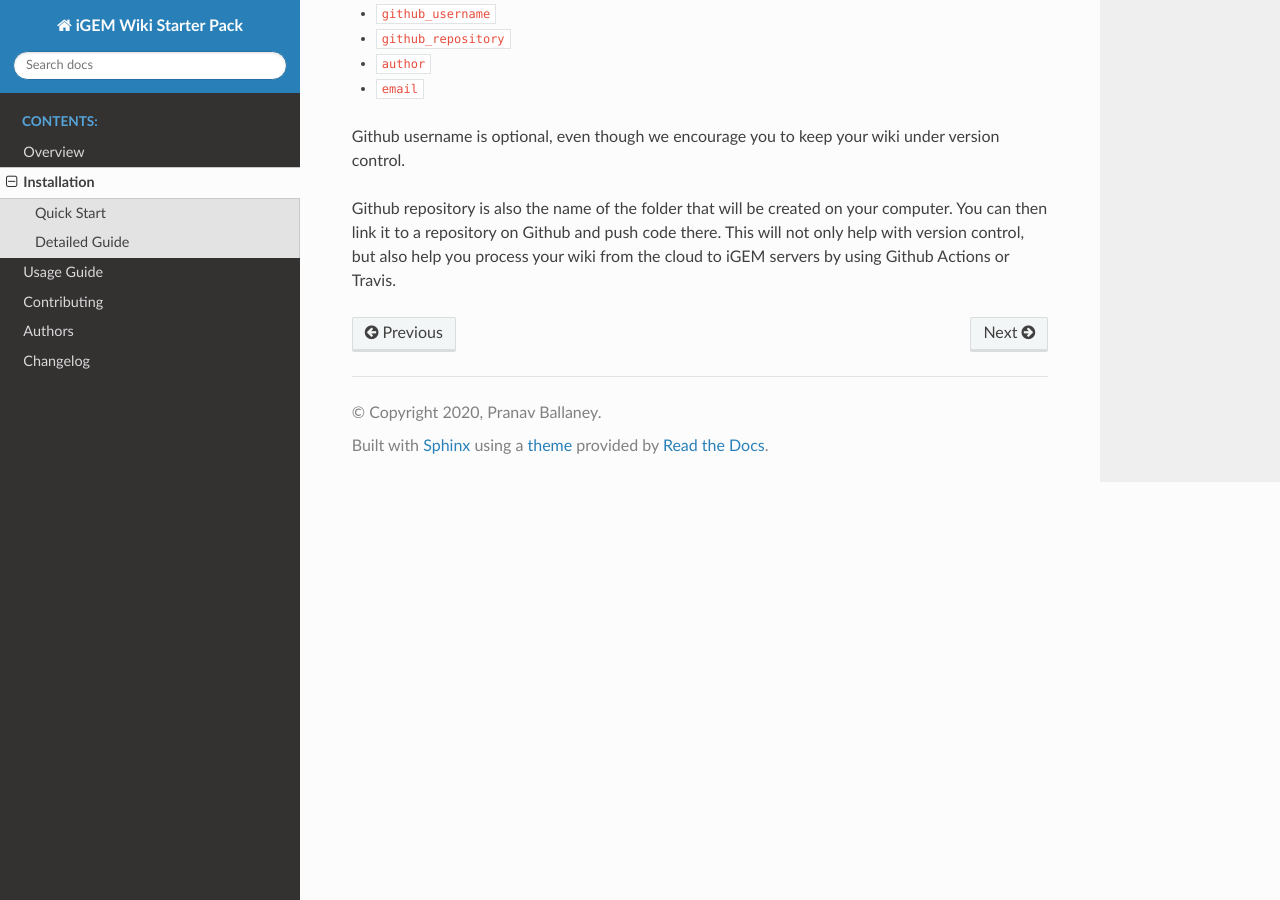
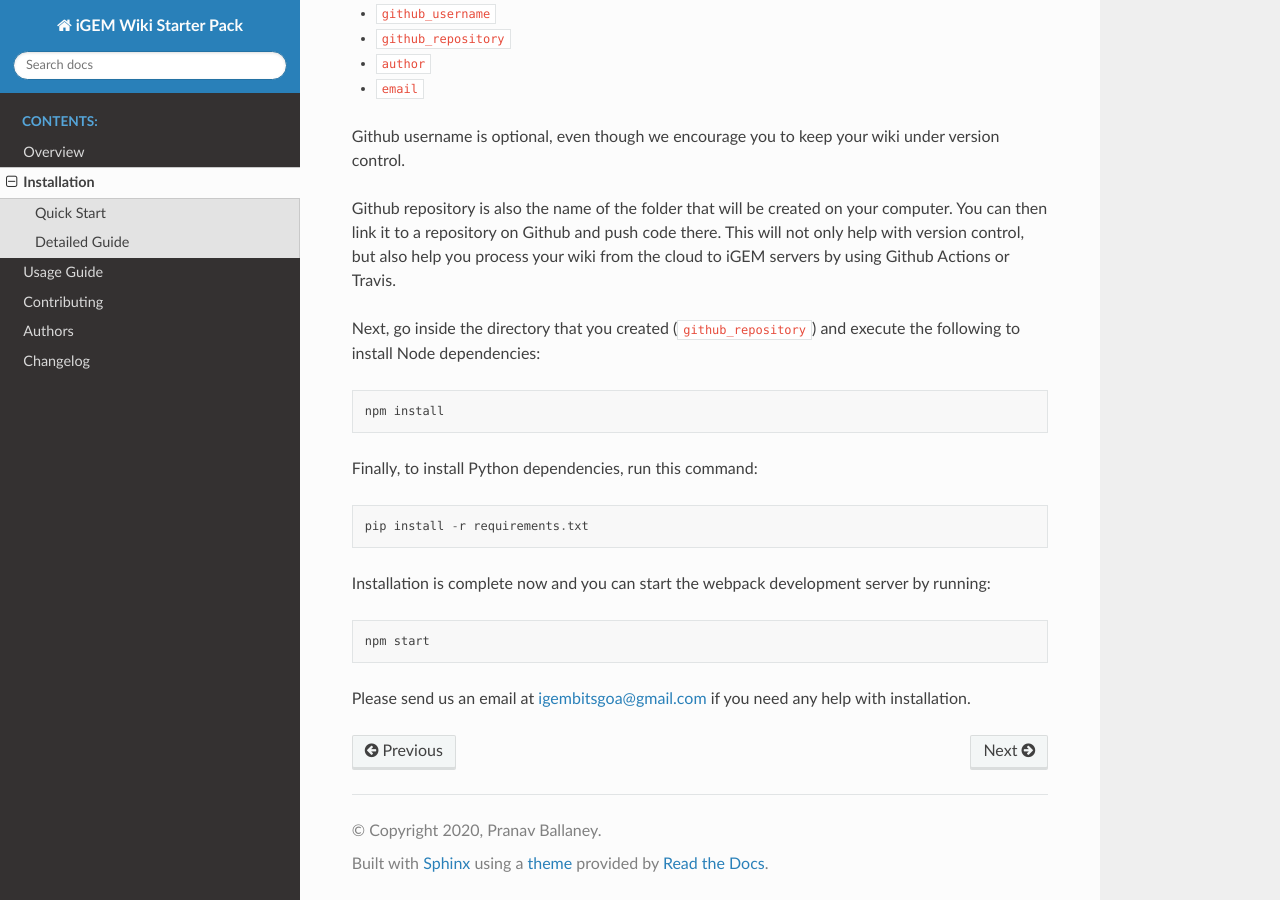
Before and after one commit to igembitsgoa/igem-wiki-starter, a Sphinx documentation site: the page built from docs/installation.rst, in a window 1280 px wide and 900 px high, scrolled down 882 px. Built offline with Sphinx 7.4.7 and the Read the Docs theme 2.0.0, drawn with Linux system fonts in a browser that asks for light colours.

Commit message:
Add npm and python dependencies install instructions

```diff
--- a/docs/installation.rst
+++ b/docs/installation.rst
@@ -44,4 +44,18 @@ Github username is optional, even though we encourage you to keep your wiki unde
 
 Github repository is also the name of the folder that will be created on your computer. You can then link it to a repository on Github and push code there. This will not only help with version control, but also help you process your wiki from the cloud to iGEM servers by using Github Actions or Travis.
 
+Next, go inside the directory that you created (``github_repository``) and execute the following to install Node dependencies::
+
+    npm install
+
+Finally, to install Python dependencies, run this command::
+
+    pip install -r requirements.txt
+
+Installation is complete now and you can start the webpack development server by running::
+
+    npm start
+
+Please send us an email at igembitsgoa@gmail.com if you need any help with installation.
+
 .. # TODO: #2 Add Cookiecutter prompt details
```
